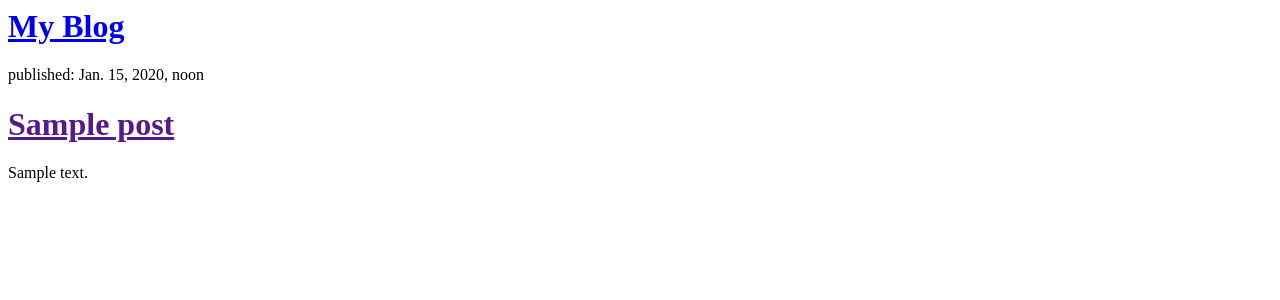
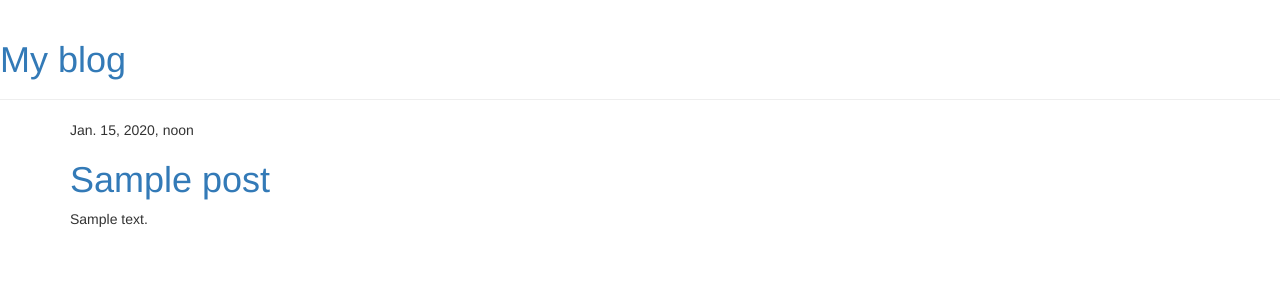
Before and after one commit to Marshall210/My_site, a Django app: template templates/blog/post_list.html in a window 1280 px wide. Shown: the top 300 px of the page. Run offline with Django 3.2, Linux system fonts and the light colour scheme; the template is opened without the code that fills it: values that come from a table or form of the project are taken from there, others are empty; tables that the repository leaves empty hold one stand-in row (values such as "Sample post"); some libraries are stand-ins or nearby versions.

Commit message:
new_look

```diff
--- /dev/null
+++ b/templates/blog/base.html
@@ -0,0 +1,23 @@
+{% load static %}
+<html>
+    <head>
+        <title>Django Girls blog</title>
+        <link rel="stylesheet" href="//maxcdn.bootstrapcdn.com/bootstrap/3.2.0/css/bootstrap.min.css">
+        <link rel="stylesheet" href="//maxcdn.bootstrapcdn.com/bootstrap/3.2.0/css/bootstrap-theme.min.css">
+        <link href='//fonts.googleapis.com/css?family=Lobster&subset=latin,latin-ext' rel='stylesheet' type='text/css'>
+        <link rel="stylesheet" href="{% static 'css/blog.css' %}">
+    </head>
+    <body>
+        <div class="page-header">
+            <h1><a href="/">My blog</a></h1>
+        </div>
+        <div class="content container">
+            <div class="row">
+                <div class="col-md-8">
+                {% block content %}
+                {% endblock %}
+                </div>
+            </div>
+        </div>
+    </body>
+</html>
--- a/templates/blog/post_list.html
+++ b/templates/blog/post_list.html
@@ -1,17 +1,13 @@
-<html>
-    <head>
-        <title>KILM </title>
-    </head>
-    <body>
-        <div>
-            <h1><a href="/">My Blog</a></h1>
-        </div>
-            {% for post in posts %}
-        <div>
-            <p>published: {{ post.published_date }}</p>
+{% extends 'blog/base.html' %}
+
+{% block content %}
+    {% for post in posts %}
+        <div class="post">
+            <div class="date">
+                {{ post.published_date }}
+            </div>
             <h1><a href="">{{ post.title }}</a></h1>
             <p>{{ post.text|linebreaksbr }}</p>
         </div>
-            {% endfor %}
-    </body>
-</html>
+    {% endfor %}
+{% endblock %}
```
